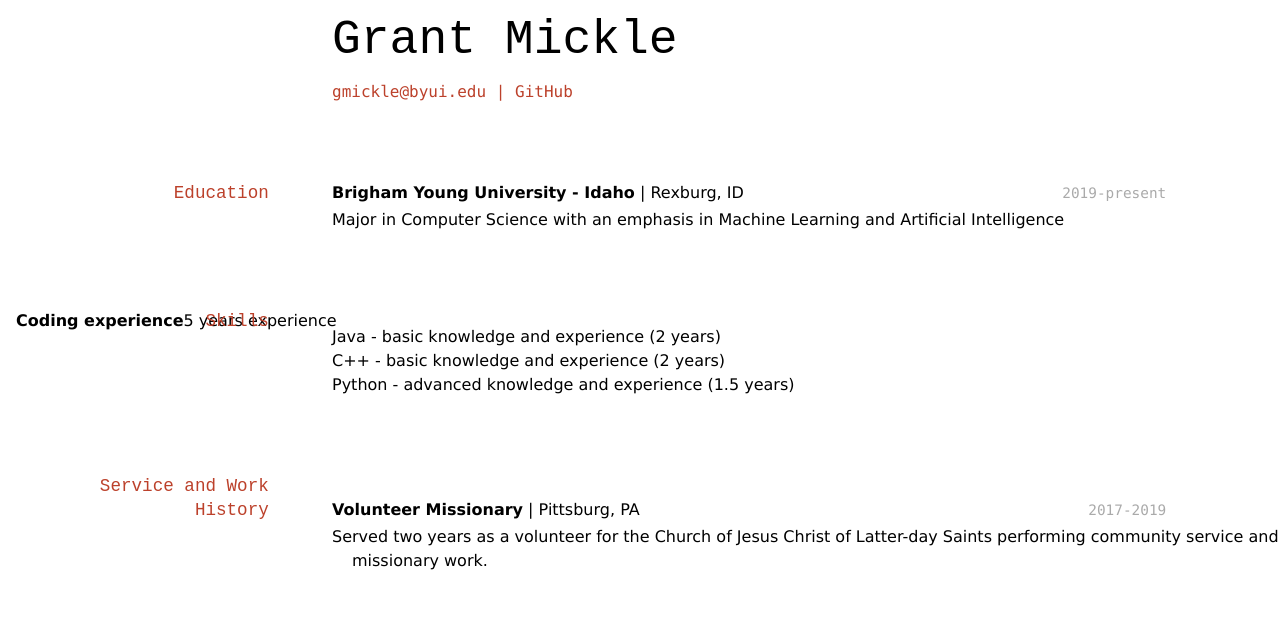
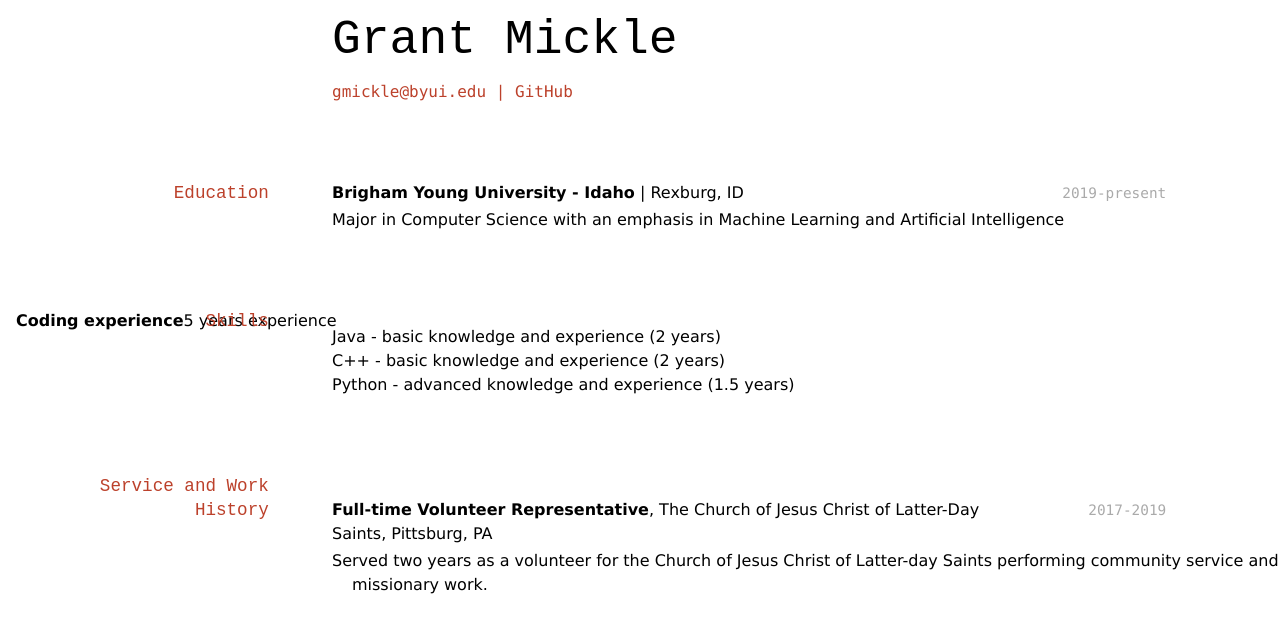
Before and after one commit to chrissoares26/Mickle_Resume, a Jekyll site: the page built from docs/index.md, in a window 1280 px wide. Shown: the top 633 px of the page. Built offline with Jekyll 4.4.1, drawn with Linux system fonts in a browser that asks for light colours.

Commit message:
Update index.md
I would just try to get some work experience to put on top of your skill there. I made some changes to your missionary service

```diff
--- a/docs/index.md
+++ b/docs/index.md
@@ -30,7 +30,7 @@ __Coding experience__ | 5 years experience
 ## Service and Work History
 
 `2017-2019`
-__Volunteer Missionary__ | Pittsburg, PA
+__Full-time Volunteer Representative__, The Church of Jesus Christ of Latter-Day Saints, Pittsburg, PA
 
 - Served two years as a volunteer for the Church of Jesus Christ of Latter-day Saints performing community service and missionary work.
 
```
